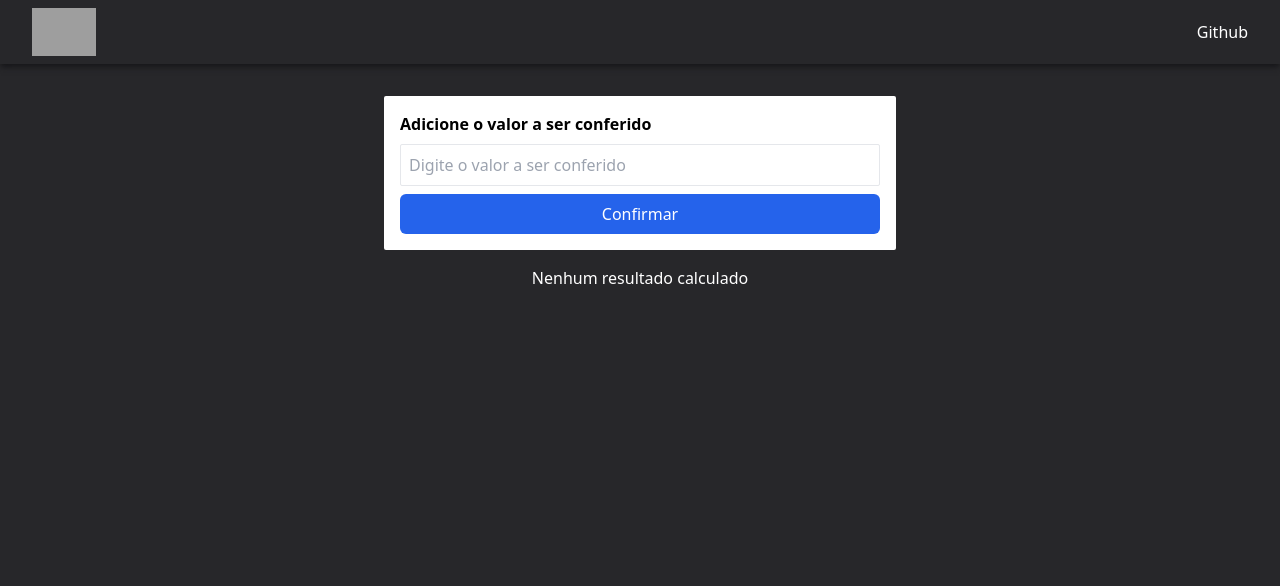
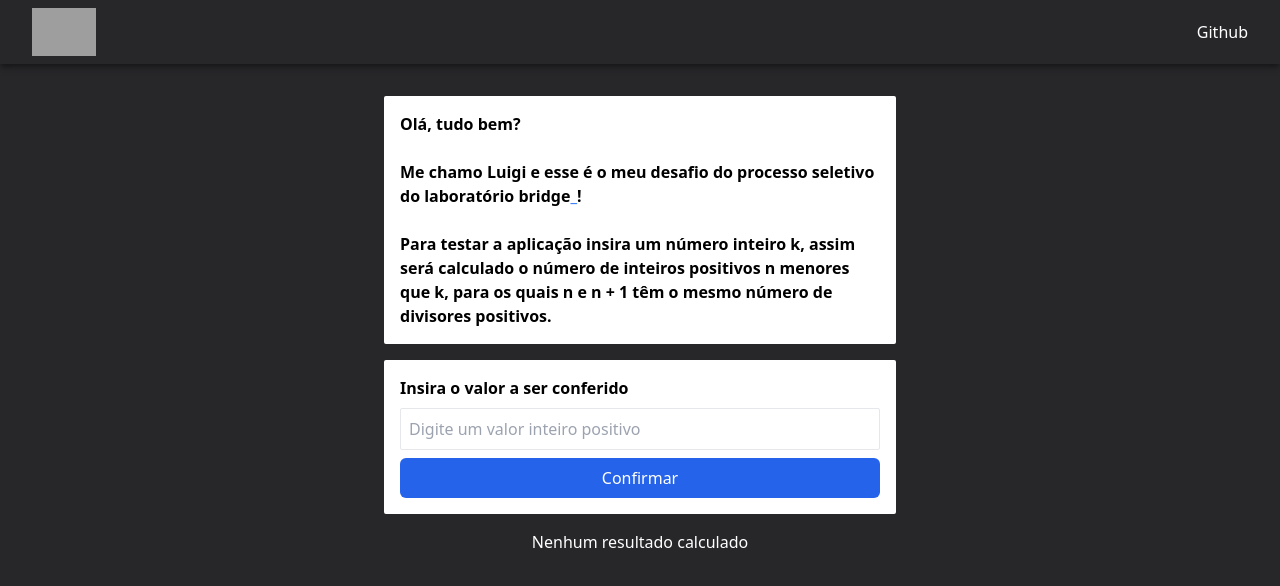
Before and after one commit to luigiremor/desafio-bridge, a React (Create React App) app in the folder frontend/: page / in a window 1280 px wide. Shown: the top 586 px of the page. Built offline with nearby package versions, Linux system fonts and the light colour scheme; grey boxes are pictures that could not be loaded.

Commit message:
Setting UI details

```diff
--- a/frontend/src/components/Forms.js
+++ b/frontend/src/components/Forms.js
@@ -17,18 +17,40 @@ export default function Forms() {
       number: parseInt(data.number)
     }
     api.post('calculus/', inputData).then(res => {
-      setResult({ result: res.data.result, time: (Date.now() - start) / 1000 })
+      setResult({
+        number: parseInt(data.number),
+        result: res.data.result,
+        time: (Date.now() - start) / 1000
+      })
     })
   }
 
+  console.log(errors)
+
   return (
-    <div className="flex flex-col mx-24  lg:mx-96 gap-4">
+    <div className="flex flex-col mx-8  lg:mx-96 gap-4 bg-zinc-800 h-full">
+      <div className="flex flex-col gap-2 justify-start bg-white text-black rounded-sm p-4 font-semibold">
+        <p>
+          Olá, tudo bem?
+          <br />
+          <br />
+          Me chamo Luigi e esse é o meu desafio do processo seletivo do
+          laboratório bridge
+          <span className="text-blue-500">_</span>!
+          <br />
+          <br />
+          Para testar a aplicação insira um número inteiro k, assim será
+          calculado o número de inteiros positivos n menores que k, para os
+          quais n e n + 1 têm o mesmo número de divisores positivos.
+        </p>
+      </div>
+
       <form
         onSubmit={handleSubmit(onSubmit)}
         className="flex flex-col gap-2 justify-start bg-white text-black rounded-sm p-4"
       >
         <label htmlFor="number" className="font-semibold">
-          Adicione o valor a ser conferido
+          Insira o valor a ser conferido
         </label>
         <input
           {...register('number', {
@@ -40,7 +62,7 @@ export default function Forms() {
           })}
           type="text"
           id="number"
-          placeholder="Digite o valor a ser conferido"
+          placeholder="Digite um valor inteiro positivo"
           className="bg-white text-black rounded-sm p-2 outline-blue-500 border"
           {...(errors.number && {
             className: '  p-2 rounded-sm outline-red-500 border border-red-500'
@@ -59,8 +81,12 @@ export default function Forms() {
           Confirmar
         </button>
       </form>
-      {result.result ? (
-        <div className="flex flex-col gap-2 justify-start bg-white text-black rounded-sm p-4 ">
+      {result.result != null ? (
+        <div className="flex flex-col gap-2 justify-start bg-white text-black rounded-sm p-4">
+          <p>
+            <span className="font-semibold">Valor conferido:</span>{' '}
+            {result.number}
+          </p>
           <p>
             <span className="font-semibold">Número de casos:</span>{' '}
             {result.result} {result.result === 1 ? 'caso' : 'casos'}
```
